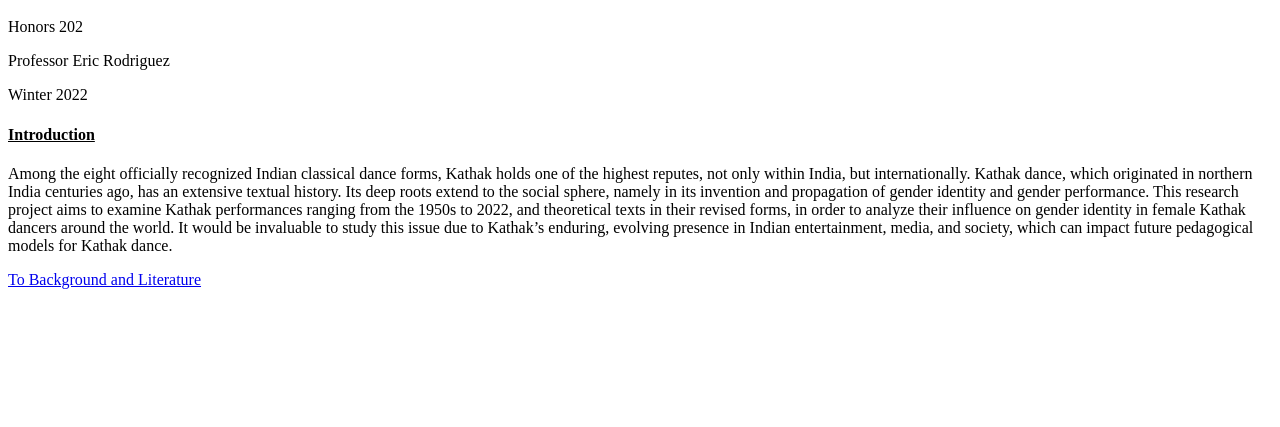
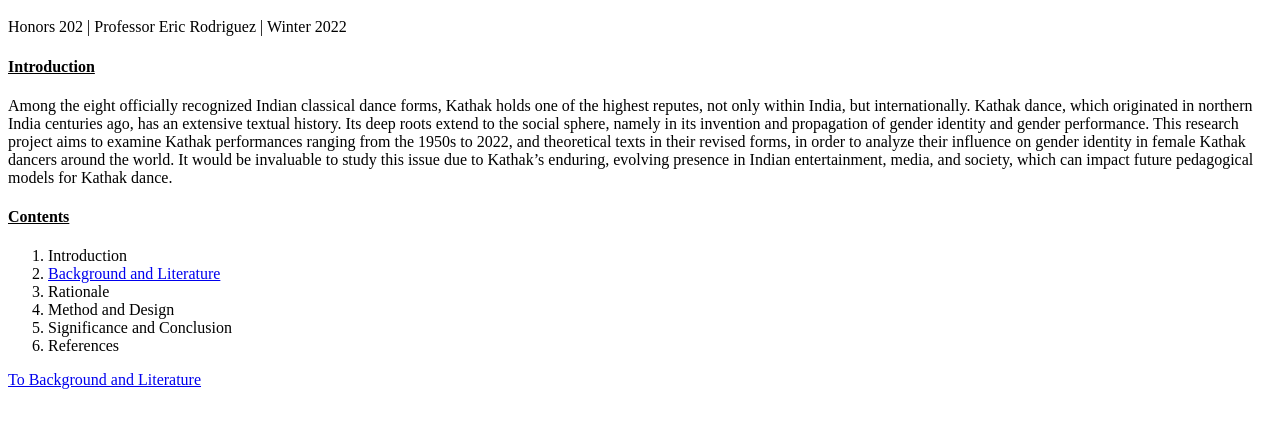
Before and after one commit to aishwaryam-psu/researchproposal-generatingkathakgender, a plain HTML site: page index.html in a window 1280 px wide. Shown: the part 157-584 px from the top of the page. Drawn offline with Linux system fonts and the light colour scheme.

Commit message:
Update index.html
I added a list of the contents and added one link attribute to the Background and Literature page.

```diff
--- a/index.html
+++ b/index.html
@@ -4,10 +4,7 @@
   <h1><u>Generating Gender Roles in Kathak: How Female Kathak Dancers See and Experience Gender</u></h1>
   <body>
     <h1>by Aishwarya Marathe</h1>
-    <p>Honors 202</p>
-    <p>Professor Eric Rodriguez</p>
-    <p>Winter 2022</p>
-
+    <p>Honors 202 | Professor Eric Rodriguez | Winter 2022</p>
 
     <h4><u>Introduction</u></h4>
     <p>Among the eight officially recognized Indian classical dance forms, Kathak holds one of the highest reputes,
@@ -16,6 +13,15 @@
         This research project aims to examine Kathak performances ranging from the 1950s to 2022, and theoretical texts in their revised forms,
         in order to analyze their influence on gender identity in female Kathak dancers around the world. It would be invaluable to study this issue due to
         Kathak’s enduring, evolving presence in Indian entertainment, media, and society, which can impact future pedagogical models for Kathak dance.</p>
+    <h4><u>Contents</u></h4>
+      <ol>
+        <li>Introduction</li>
+        <li><a href="./background.html;">Background and Literature</a></li>
+        <li>Rationale</li>
+        <li>Method and Design</li>
+        <li>Significance and Conclusion</li>
+        <li>References</li>
+      </ol>
     <a href= "./background.html">To Background and Literature</a>
   </body>
 
```
